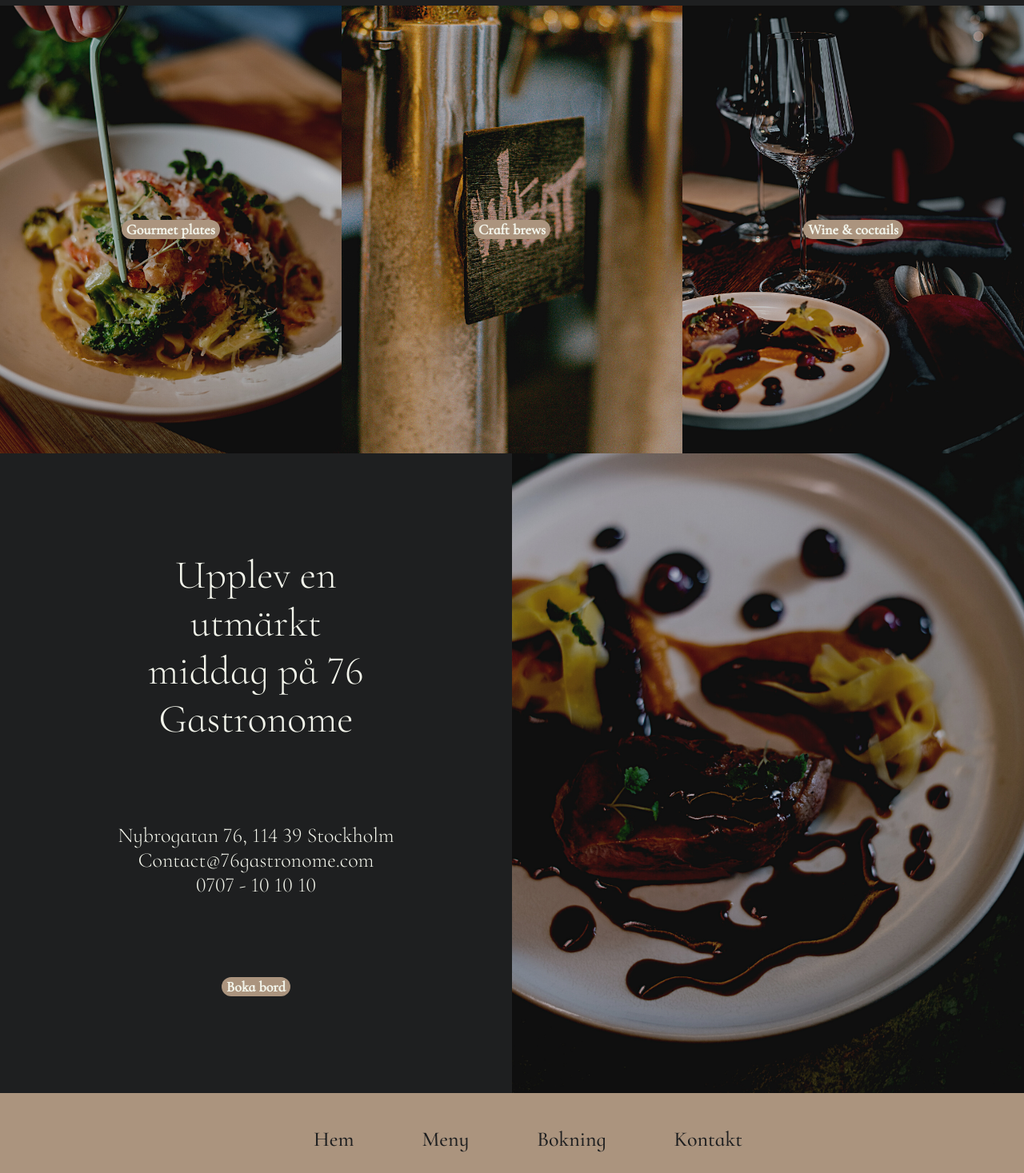
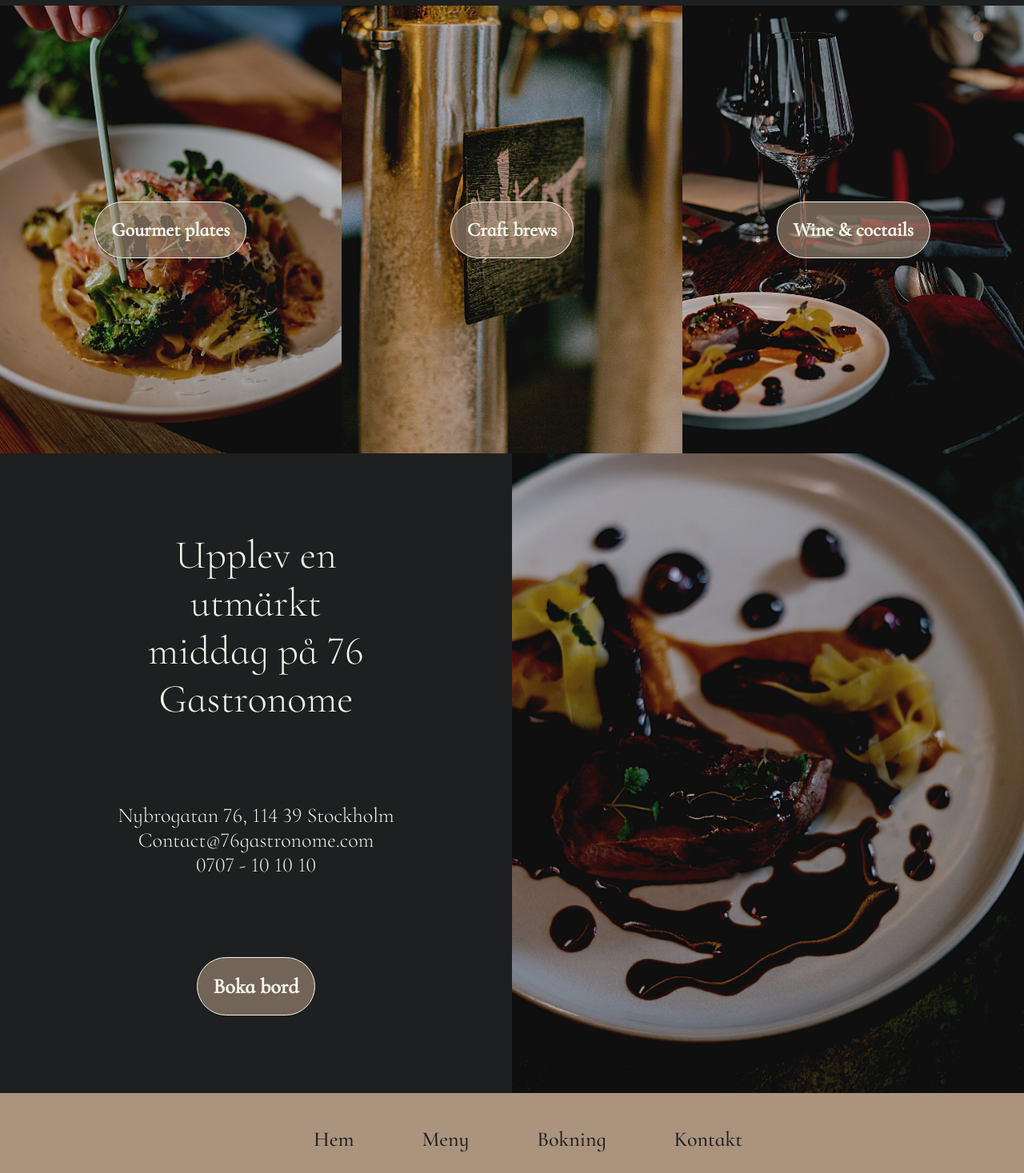
Before and after one commit to idadanielsson/Restaurant, a React (Create React App) app: page / in a window 1280 px wide. Shown: the part 1833-3300 px from the top of the page at 80% size. Built offline with nearby package versions, Linux system fonts and the light colour scheme.

Commit message:
fixed styling on buttons after merge

```diff
--- a/src/components/restaurant/booking/form/CustomerForm.tsx
+++ b/src/components/restaurant/booking/form/CustomerForm.tsx
@@ -1,6 +1,7 @@
 import { ChangeEvent, FormEvent, useContext } from "react";
 import { createBooking } from "../../../../services/RestaurantService";
-import { Button } from "../../../styled/Buttons";
+import { Button, Button1 } from "../../../styled/Buttons";
+import { CHAMPAGNE } from "../../../styled/Colors";
 import { BookingFormHeading } from "../../../styled/Headings";
 import { Input } from "../../../styled/Inputs";
 import {
@@ -42,12 +43,12 @@
           <Input type="e-mail" onChange={handleChange} name="email"></Input>
         </InputWrapper>
         <BookTableButtonWrapper>
-          <Button height="50px" width="200px">
+          <Button1 height="50px" width="200px">
             Bekräfta Bokning
-          </Button>
-          <Button height="50px" width="200px">
+          </Button1>
+          <Button1 height="50px" width="200px">
             Avbryt bokning
-          </Button>
+          </Button1>
         </BookTableButtonWrapper>
       </FormWrapper>
     </BookingWrapper>
--- a/src/components/restaurant/booking/tableSearch/TableSearch.tsx
+++ b/src/components/restaurant/booking/tableSearch/TableSearch.tsx
@@ -8,7 +8,7 @@
 } from "../../../styled/Wrappers";
 import Calendar from "react-calendar";
 import { AmountOfGuestsHeading, H5 } from "../../../styled/Headings";
-import { Button, TimesButton } from "../../../styled/Buttons";
+import { Button, Button1, TimesButton } from "../../../styled/Buttons";
 import { useContext } from "react";
 import { BookingContext } from "../Booking";
 import { BLUE, CHAMPAGNE, FONT_COLOR } from "../../../styled/Colors";
@@ -88,9 +88,9 @@
         </TimesButton>
       </SearchTableTimesWrapper>
       <SearchTableButtonWrapper>
-        <Button onClick={searchTable} height="50px" width="200px">
+        <Button1 onClick={searchTable} height="50px" width="200px">
           Sök bord
-        </Button>
+        </Button1>
       </SearchTableButtonWrapper>
     </BookingWrapper>
   );
--- a/src/components/restaurant/home/Home.tsx
+++ b/src/components/restaurant/home/Home.tsx
@@ -26,7 +26,14 @@
             <H1>Gastronome</H1>
           </HomeHeadingWrapper>
           <HomeButtonWrapper>
-            <HeroButton onClick={toBooking}>Boka bord</HeroButton>
+            <HeroButton
+              fontSize="40px"
+              padding="20px 40px"
+              fontWeight="500"
+              onClick={toBooking}
+            >
+              Boka bord
+            </HeroButton>
           </HomeButtonWrapper>
         </HeroWrapper>
       </Wrapper>
--- a/src/components/restaurant/home/Location.tsx
+++ b/src/components/restaurant/home/Location.tsx
@@ -1,5 +1,6 @@
+import { useNavigate } from "react-router-dom";
 import { Button } from "../../styled/Buttons";
-import { BG_COLOR } from "../../styled/Colors";
+import { BG_COLOR, BTN_BORDER, CHAMPAGNE_FADE } from "../../styled/Colors";
 import { H3, H5 } from "../../styled/Headings";
 import {
   LocationTextContainer,
@@ -11,6 +12,11 @@
 import foodPlate from "./../../../assets/restaurant-plate-1.png";
 
 export const Location = () => {
+  const navigate = useNavigate();
+
+  const toBooking = () => {
+    navigate(`/booking`);
+  };
   return (
     <Wrapper
       height="100vh"
@@ -26,7 +32,14 @@
           <H5>Contact@76gastronome.com</H5>
           <H5>0707 - 10 10 10</H5>
         </LocationTextContainer>
-        <Button>Boka bord</Button>
+        <Button
+          onClick={toBooking}
+          padding="20px"
+          fontSize="26px"
+          fontWeight="700"
+        >
+          Boka bord
+        </Button>
       </LocationTextWrapper>
     </Wrapper>
   );
--- a/src/components/restaurant/home/MenuSmall.tsx
+++ b/src/components/restaurant/home/MenuSmall.tsx
@@ -11,7 +11,7 @@
 } from "../../styled/Wrappers";
 import { SmallMenu, SmallMenuText } from "../../styled/SmallMenu";
 import { useNavigate } from "react-router-dom";
-import { BG_COLOR } from "../../styled/Colors";
+import { BG_COLOR, BTN_BORDER, CHAMPAGNE_FADE } from "../../styled/Colors";
 import { H2 } from "../../styled/Headings";
 import { Button } from "../../styled/Buttons";
 
@@ -40,7 +40,14 @@
   let menuSmallHtml = menuSmall.map((menuSmall) => {
     return (
       <SmallMenu bgimage={menuSmall.image}>
-        <Button onClick={toMenus}>{menuSmall.name}</Button>
+        <Button
+          padding="20px"
+          fontSize="24px"
+          fontWeight="700"
+          onClick={toMenus}
+        >
+          {menuSmall.name}
+        </Button>
       </SmallMenu>
     );
   });
--- a/src/components/styled/Buttons.tsx
+++ b/src/components/styled/Buttons.tsx
@@ -1,5 +1,11 @@
 import styled from "styled-components";
-import { BG_COLOR, BTN_BORDER, CHAMPAGNE, FONT_COLOR } from "./Colors";
+import {
+  BG_COLOR,
+  BTN_BORDER,
+  CHAMPAGNE,
+  CHAMPAGNE_FADE,
+  FONT_COLOR,
+} from "./Colors";
 
 export interface IButtonProps {
   height?: string;
@@ -7,6 +13,9 @@
   padding?: string;
   bgcolor?: string;
   color?: string;
+  border?: string;
+  fontSize?: string;
+  fontWeight?: string;
 }
 
 export const Button1 = styled.button`
@@ -15,7 +24,6 @@
   border: none;
   background-color: ${CHAMPAGNE};
   color: ${FONT_COLOR};
-
   height: ${(props: IButtonProps) => props.height};
   width: ${(props: IButtonProps) => props.width};
   padding: ${(props: IButtonProps) => props.padding};
@@ -37,39 +45,23 @@
   }
 `;
 
-export interface IButtonProps {
-  height?: string;
-  width?: string;
-  padding?: string;
-}
-
 export const Button = styled.button`
   font-family: "Cormorant Infant", serif;
+  background-color: ${CHAMPAGNE_FADE};
+  border: ${BTN_BORDER};
   border-radius: 50px;
-  border: none;
-  background-color: ${CHAMPAGNE};
   color: ${FONT_COLOR};
-  height: ${(props: IButtonProps) => props.height};
-  width: ${(props: IButtonProps) => props.width};
   padding: ${(props: IButtonProps) => props.padding};
-  font-weight: 700;
-  font-size: large;
+  font-size: ${(props: IButtonProps) => props.fontSize};
+  transition: all ease 0.2s;
+  font-weight: ${(props: IButtonProps) => props.fontWeight};
   cursor: pointer;
-`;
 
-export const HeroButton = styled.button`
-  background-color: #ab947e98;
-  border: ${BTN_BORDER};
-  color: ${FONT_COLOR};
-  padding: 20px 40px;
-  font-size: 40px;
-  cursor: pointer;
-  transition: all ease 0.2s;
-  font-family: "Cormorant Infant", serif;
-  font-weight: 500;
-  text-transform: uppercase; //osäker
-  border-radius: 50px;
   :hover {
     background-color: #ab947e;
   }
 `;
+
+export const HeroButton = styled(Button)`
+  text-transform: uppercase;
+`;
--- a/src/components/styled/Colors.tsx
+++ b/src/components/styled/Colors.tsx
@@ -3,5 +3,6 @@
 export const DARK_FONT_COLOR = "#1E1F20";
 export const FONT_COLOR = "#F2F4EA";
 export const CHAMPAGNE = "#AB947E";
+export const CHAMPAGNE_FADE = "#ab947e98";
 export const BTN_BORDER = "1px solid #F2F4EA";
 export const BLUE = "#006edc;";
```
